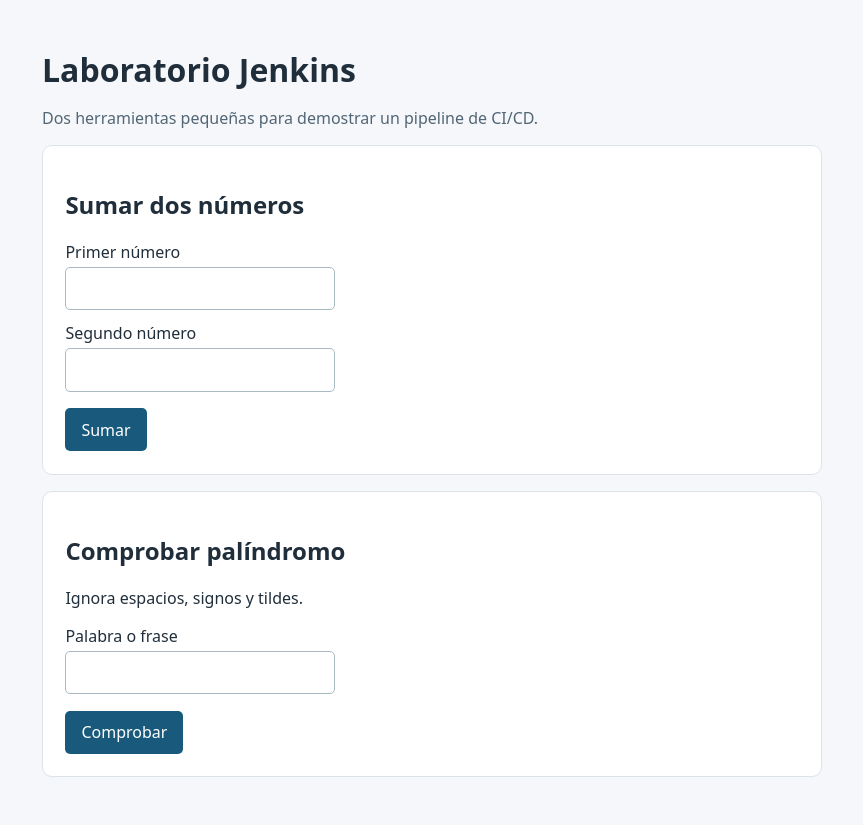
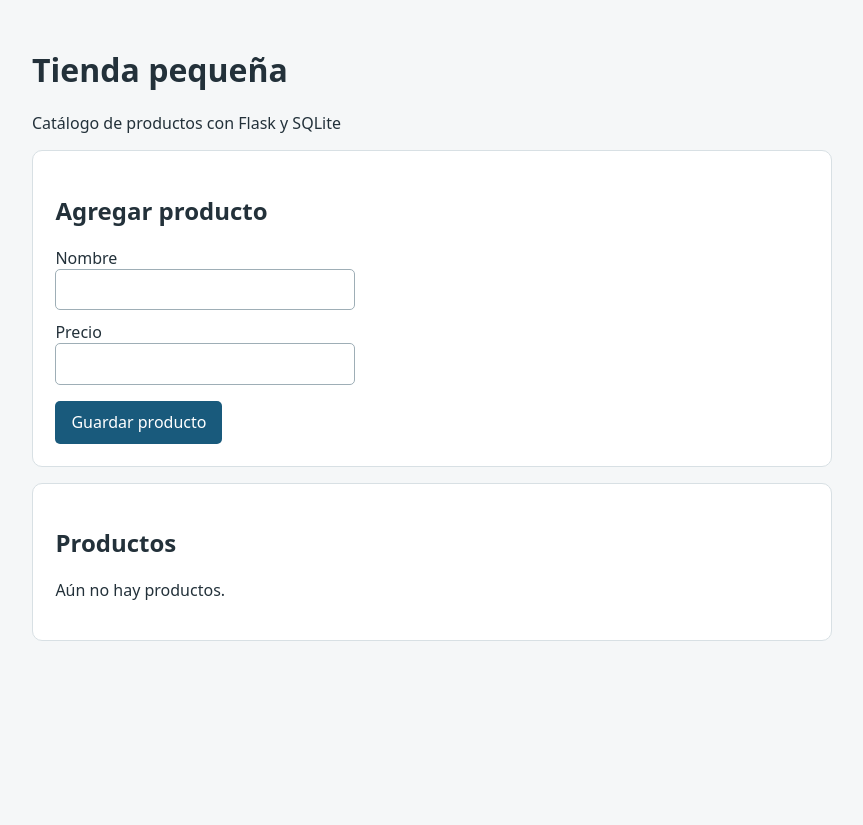
Before and after one commit to diegopolancolozano/JenkinsExample, a Flask app: template templates/index.html in a window 1280 px wide. Shown: the whole page, without its empty margins (208-1071 px from the left). After the commit the page ends 641 px from the top, so only its background shows below. Run offline with Flask 3, Linux system fonts and the light colour scheme; the template is opened without the code that fills it, so the values that code supplies are empty.

Commit message:
Crear tienda Flask con SQLite y despliegue Jenkins

```diff
--- a/app.py
+++ b/app.py
@@ -1,51 +1,70 @@
-"""Aplicación Flask para demostrar integración y entrega continua."""
+"""Tienda pequeña con persistencia SQLite para demostrar Jenkins."""
+import os
+import sqlite3
 from decimal import Decimal, InvalidOperation
-import unicodedata
-from flask import Flask, render_template, request
+from pathlib import Path
+from flask import Flask, g, redirect, render_template, request, url_for
 
 app = Flask(__name__)
+app.config['DATABASE'] = os.environ.get('DATABASE_PATH', 'data/tienda.db')
 
 
-def sumar(primero: str, segundo: str) -> Decimal:
-    try:
-        a, b = Decimal(primero.strip()), Decimal(segundo.strip())
-    except (InvalidOperation, AttributeError, ValueError) as exc:
-        raise ValueError("Ingresa dos números válidos.") from exc
-    if not a.is_finite() or not b.is_finite():
-        raise ValueError("Ingresa dos números finitos.")
-    return a + b
+def conexion():
+    if 'db' not in g:
+        ruta = Path(app.config['DATABASE'])
+        ruta.parent.mkdir(parents=True, exist_ok=True)
+        g.db = sqlite3.connect(str(ruta))
+        g.db.row_factory = sqlite3.Row
+    return g.db
 
 
-def es_palindromo(texto: str) -> bool:
-    caracteres = unicodedata.normalize("NFD", texto.casefold())
-    limpio = "".join(c for c in caracteres if c.isalnum())
-    if not limpio:
-        raise ValueError("Escribe una palabra o frase con letras o números.")
-    return limpio == limpio[::-1]
+@app.teardown_appcontext
+def cerrar_conexion(_error):
+    db = g.pop('db', None)
+    if db is not None:
+        db.close()
 
 
-@app.get("/")
-def inicio():
-    return render_template("index.html")
+def inicializar_bd():
+    db = conexion()
+    db.execute('CREATE TABLE IF NOT EXISTS productos (id INTEGER PRIMARY KEY AUTOINCREMENT, nombre TEXT NOT NULL, precio_centavos INTEGER NOT NULL CHECK(precio_centavos > 0))')
+    db.commit()
 
 
-@app.post("/sumar")
-def calcular_suma():
+def validar_producto(nombre, precio):
+    nombre = nombre.strip()
+    if not nombre or len(nombre) > 100:
+        raise ValueError('El nombre debe contener entre 1 y 100 caracteres.')
     try:
-        resultado = sumar(request.form.get("primero", ""), request.form.get("segundo", ""))
-        return render_template("index.html", suma=resultado)
-    except ValueError as exc:
-        return render_template("index.html", error_suma=str(exc)), 400
+        cantidad = Decimal(precio.strip())
+        if not cantidad.is_finite() or cantidad <= 0 or cantidad > Decimal('9999999.99') or cantidad.as_tuple().exponent < -2:
+            raise ValueError('El precio debe ser positivo y tener máximo dos decimales.')
+        centavos = int(cantidad * 100)
+    except (InvalidOperation, AttributeError):
+        raise ValueError('Ingresa un precio válido.') from None
+    return nombre, centavos
 
 
-@app.post("/palindromo")
-def comprobar_palindromo():
-    try:
-        resultado = es_palindromo(request.form.get("texto", ""))
-        return render_template("index.html", palindromo=resultado)
-    except ValueError as exc:
-        return render_template("index.html", error_palindromo=str(exc)), 400
+@app.get('/')
+def inicio():
+    productos = conexion().execute('SELECT id, nombre, precio_centavos FROM productos ORDER BY id DESC').fetchall()
+    return render_template('index.html', productos=productos)
 
 
-if __name__ == "__main__":
-    app.run(host="127.0.0.1", port=5000)
+@app.post('/productos')
+def agregar_producto():
+    try:
+        nombre, precio = validar_producto(request.form.get('nombre', ''), request.form.get('precio', ''))
+    except ValueError as exc:
+        productos = conexion().execute('SELECT id, nombre, precio_centavos FROM productos ORDER BY id DESC').fetchall()
+        return render_template('index.html', productos=productos, error=str(exc)), 400
+    db = conexion()
+    db.execute('INSERT INTO productos (nombre, precio_centavos) VALUES (?, ?)', (nombre, precio))
+    db.commit()
+    return redirect(url_for('inicio'))
+
+
+if __name__ == '__main__':
+    with app.app_context():
+        inicializar_bd()
+    app.run(host='0.0.0.0', port=5000)
--- /dev/null
+++ b/init_db.py
@@ -0,0 +1,6 @@
+from app import app, inicializar_bd
+
+if __name__ == '__main__':
+    with app.app_context():
+        inicializar_bd()
+    print('Base de datos SQLite preparada.')
--- a/templates/index.html
+++ b/templates/index.html
@@ -1,35 +1,7 @@
 <!doctype html>
 <html lang="es">
-<head>
-  <meta charset="utf-8">
-  <meta name="viewport" content="width=device-width, initial-scale=1">
-  <title>Laboratorio Jenkins</title>
-  <style>
-    body{font-family:system-ui,sans-serif;max-width:780px;margin:3rem auto;padding:0 1rem;color:#202e3b;background:#f5f7fa}
-    h1{margin-bottom:.3rem} .sub{color:#526675} section{background:white;border:1px solid #dce3e9;border-radius:10px;padding:1.4rem;margin:1rem 0}
-    input{font:inherit;padding:.6rem;border:1px solid #aabac5;border-radius:5px;margin:.25rem 0;width:min(100%,270px);box-sizing:border-box}
-    label{display:block;margin-top:.5rem} button{font:inherit;background:#195a7c;color:white;border:0;border-radius:5px;padding:.65rem 1rem;margin-top:.8rem;cursor:pointer}
-    .resultado{padding:.8rem;background:#e8f5ee;border-radius:5px} .error{color:#9a2424}
-  </style>
-</head>
-<body>
-  <h1>Laboratorio Jenkins</h1><p class="sub">Dos herramientas pequeñas para demostrar un pipeline de CI/CD.</p>
-  <section><h2>Sumar dos números</h2>
-    <form method="post" action="{{ url_for('calcular_suma') }}">
-      <label for="primero">Primer número</label><input id="primero" name="primero" type="number" step="any" required>
-      <label for="segundo">Segundo número</label><input id="segundo" name="segundo" type="number" step="any" required>
-      <div><button type="submit">Sumar</button></div>
-    </form>
-    {% if suma is defined %}<p class="resultado">Resultado: {{ suma }}</p>{% endif %}
-    {% if error_suma %}<p class="error" role="alert">{{ error_suma }}</p>{% endif %}
-  </section>
-  <section><h2>Comprobar palíndromo</h2><p>Ignora espacios, signos y tildes.</p>
-    <form method="post" action="{{ url_for('comprobar_palindromo') }}">
-      <label for="texto">Palabra o frase</label><input id="texto" name="texto" type="text" required>
-      <div><button type="submit">Comprobar</button></div>
-    </form>
-    {% if palindromo is defined %}<p class="resultado">{{ 'Es un palíndromo' if palindromo else 'No es un palíndromo' }}</p>{% endif %}
-    {% if error_palindromo %}<p class="error" role="alert">{{ error_palindromo }}</p>{% endif %}
-  </section>
-</body>
-</html>
+<head><meta charset="utf-8"><meta name="viewport" content="width=device-width, initial-scale=1"><title>Tienda pequeña</title>
+<style>body{font-family:system-ui,sans-serif;max-width:800px;margin:3rem auto;padding:0 1rem;color:#23313a;background:#f5f7f8}section{background:#fff;border:1px solid #d8e0e4;border-radius:10px;padding:1.4rem;margin:1rem 0}label{display:block;margin-top:.7rem}input{font:inherit;padding:.55rem;width:min(100%,300px);box-sizing:border-box;border:1px solid #9eaeb6;border-radius:5px}button{font:inherit;background:#195a7c;color:white;border:0;border-radius:5px;padding:.65rem 1rem;margin-top:1rem}table{width:100%;border-collapse:collapse}th,td{text-align:left;border-bottom:1px solid #e3e8eb;padding:.7rem}.error{color:#a22323}</style></head>
+<body><h1>Tienda pequeña</h1><p>Catálogo de productos con Flask y SQLite</p>
+<section><h2>Agregar producto</h2><form method="post" action="{{ url_for('agregar_producto') }}"><label for="nombre">Nombre</label><input id="nombre" name="nombre" maxlength="100" required><label for="precio">Precio</label><input id="precio" name="precio" type="number" min="0.01" max="9999999.99" step="0.01" required><div><button type="submit">Guardar producto</button></div></form>{% if error %}<p class="error" role="alert">{{ error }}</p>{% endif %}</section>
+<section><h2>Productos</h2>{% if productos %}<table><thead><tr><th>Nombre</th><th>Precio</th></tr></thead><tbody>{% for producto in productos %}<tr><td>{{ producto['nombre'] }}</td><td>{{ '%.2f' | format(producto['precio_centavos'] / 100) }}</td></tr>{% endfor %}</tbody></table>{% else %}<p>Aún no hay productos.</p>{% endif %}</section></body></html>
```
Also changed, not shown: compose.yaml (added, +12 -0 lines), test_app.py (+61 -67 lines), README.md, 4 other files.
